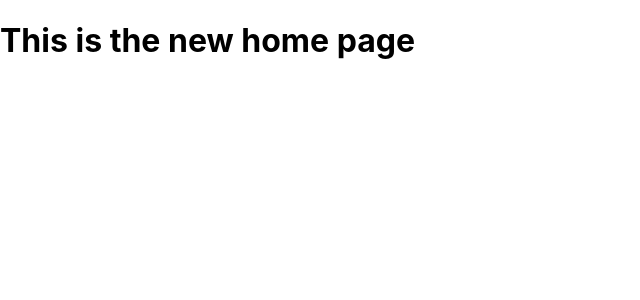
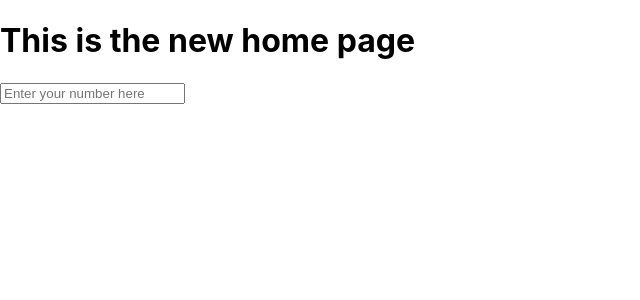
Before and after one commit to thislekan/glowing-octo-palm-tree, a Next.js app: page / in a window 1280 px wide. Shown: the top 300 px of the page, without its empty margins (0-640 px from the left). Built offline with nearby package versions, Linux system fonts and the light colour scheme.

Commit message:
- declare & pass down states as props

```diff
--- a/pages/index.tsx
+++ b/pages/index.tsx
@@ -1,8 +1,13 @@
 import Head from "next/head";
+import { useState } from "react";
+import { OutputComponent } from "@/components/output/output";
+import { InputComponent } from "@/components/input/input";
 
 // import styles from "@/pages/index.module.css";
 
 export default function Home() {
+  const [numbers, setNumbers] = useState("");
+
   return (
     <div className="home">
       <Head>
@@ -13,6 +18,8 @@ export default function Home() {
       <div className="home__wrapper">
         <div className="home__wrapper__content">
           <h1>This is the new home page</h1>
+          <OutputComponent numbers={numbers} />
+          <InputComponent numbers={numbers} setNumbers={setNumbers} />
         </div>
       </div>
     </div>
```
